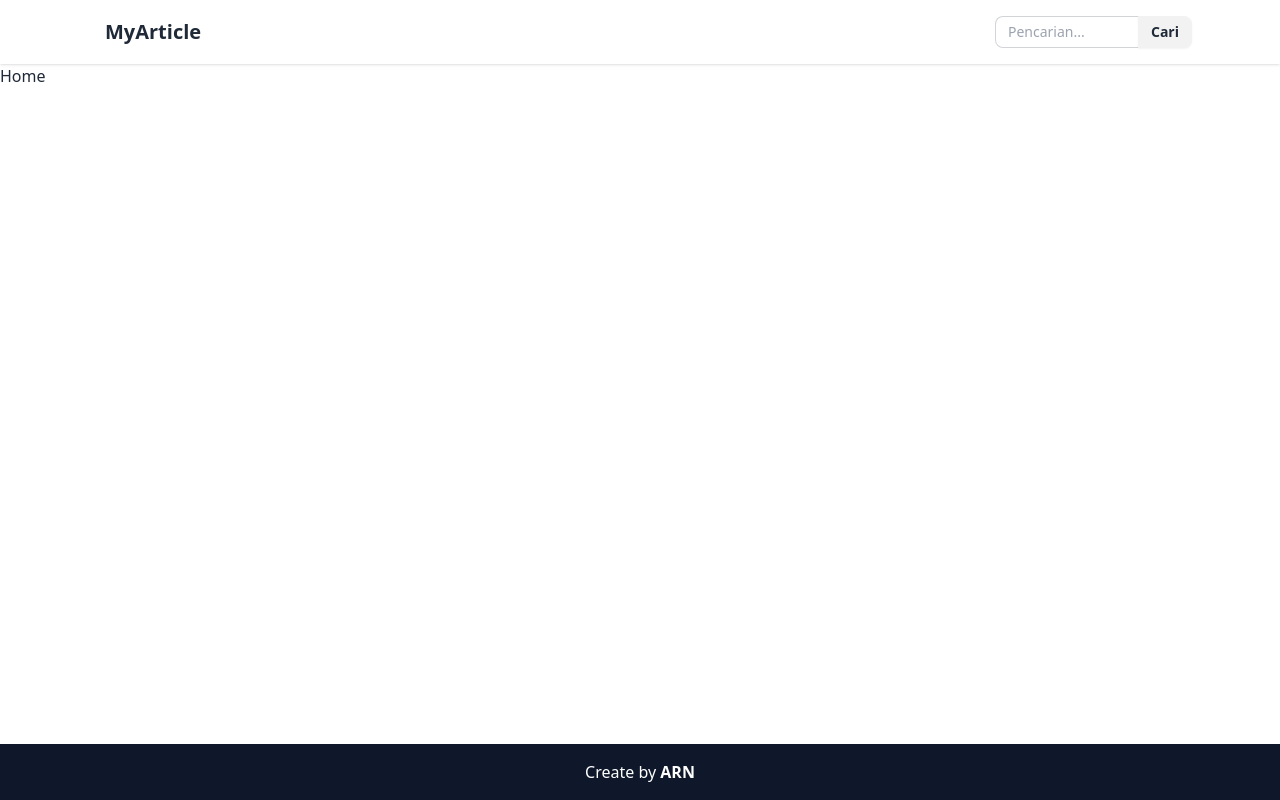
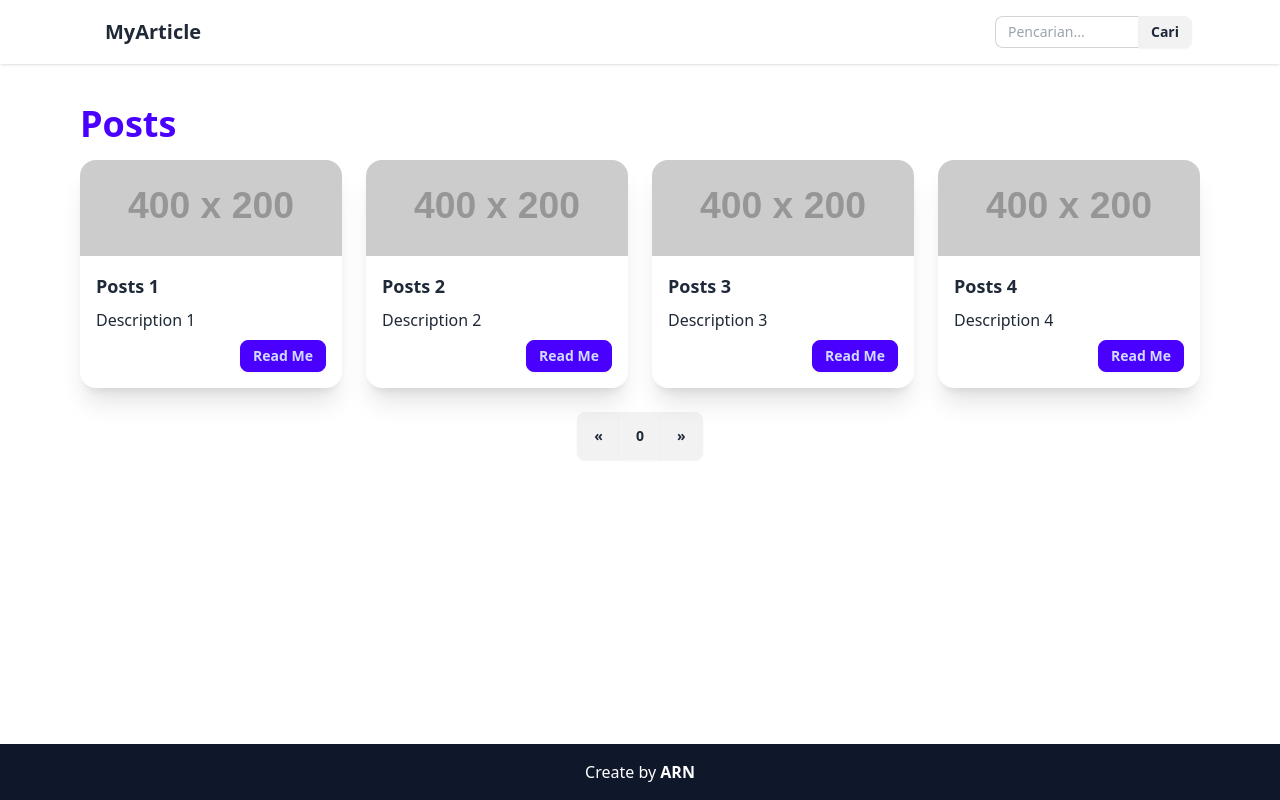
Before and after one commit to AndyARN/Tugas-Project-Neuversity, a React (Vite) app: page / in a window 1280 px wide. Built offline with nearby package versions, Linux system fonts and the light colour scheme.

Commit message:
add section catalog, card post, and pagination component for homepage

```diff
--- /dev/null
+++ b/src/components/block/CardPost.jsx
@@ -0,0 +1,28 @@
+/* eslint-disable react/prop-types */
+/* eslint-disable no-unused-vars */
+import React from "react";
+
+export default function CardPost({
+  image = "https://placehold.co/400x200",
+  title = "title",
+  description = "description",
+}) {
+  return (
+    <div className="card bg-base-100 shadow-xl">
+      <figure>
+        <img
+          className="object-cover object-center w-full h-24 aspect-video"
+          src={image}
+          alt={title}
+        />
+      </figure>
+      <div className="p-4 card-body">
+        <h2 className="card-title sm:text-lg text-sm">{title}</h2>
+        <p className="line-clamp-2 sm:text-base text-xs">{description}</p>
+        <div className="card-actions justify-end">
+          <button className="btn sm:btn-sm btn-xs btn-primary">Read Me</button>
+        </div>
+      </div>
+    </div>
+  );
+}
--- /dev/null
+++ b/src/components/block/Pagination.jsx
@@ -0,0 +1,22 @@
+/* eslint-disable react/prop-types */
+/* eslint-disable no-unused-vars */
+import React from "react";
+
+export default function Paginantion({
+  currentPage = 0,
+  totalPage = 0,
+  onPrev,
+  onNext,
+}) {
+  return (
+    <div className="join mt-6 flex justify-center w-full">
+      <button className="join-item btn" disabled={currentPage > 1}>
+        «
+      </button>
+      <button className="join-item btn">{currentPage}</button>
+      <button className="join-item btn" disabled={currentPage < totalPage}>
+        »
+      </button>
+    </div>
+  );
+}
--- /dev/null
+++ b/src/components/section/SectionCatalog.jsx
@@ -0,0 +1,51 @@
+/* eslint-disable no-unused-vars */
+import React from "react";
+import CardPost from "../block/CardPost";
+import Pagination from "../block/Pagination";
+
+export default function SectionCatalog() {
+  const posts = [
+    {
+      id: 1,
+      title: "Posts 1",
+      description: "Description 1",
+    },
+    {
+      id: 2,
+      title: "Posts 2",
+      description: "Description 2",
+    },
+    {
+      id: 3,
+      title: "Posts 3",
+      description: "Description 3",
+    },
+    {
+      id: 4,
+      title: "Posts 4",
+      description: "Description 4",
+    },
+  ];
+
+  return (
+    <section className="container py-10">
+      {/* title */}
+      <h3 className="text-primary font-bold sm:text-4xl text-2xl mb-4">
+        Posts
+      </h3>
+      {/* post */}
+      <div className="grid grid-cols-2 md:grid-cols-3 lg:grid-cols-4 sm:gap-6 gap-x-3 gap-y-6">
+        {posts.map((post) => (
+          <CardPost
+            key={post.id}
+            title={post.title}
+            description={post.description}
+          />
+        ))}
+      </div>
+
+      {/* paginantion */}
+      <Pagination />
+    </section>
+  );
+}
--- a/src/layouts/AdminLayout.jsx
+++ b/src/layouts/AdminLayout.jsx
@@ -1,8 +1,8 @@
 /* eslint-disable react/prop-types */
 /* eslint-disable no-unused-vars */
 import React from "react";
-import NavbarAdmin from "../components/NavbarAdmin";
-import Footer from "../components/Footer";
+import NavbarAdmin from "../components/section/NavbarAdmin";
+import Footer from "../components/section/Footer";
 
 export default function AdminLayout({ children }) {
   return (
--- a/src/layouts/ClientLayout.jsx
+++ b/src/layouts/ClientLayout.jsx
@@ -1,8 +1,8 @@
 /* eslint-disable react/prop-types */
 /* eslint-disable no-unused-vars */
 import React from "react";
-import Navbar from "../components/Navbar";
-import Footer from "../components/Footer";
+import Navbar from "../components/section/Navbar";
+import Footer from "../components/section/Footer";
 
 export default function ClientLayout({ children }) {
   return (
--- a/src/pages/Home.jsx
+++ b/src/pages/Home.jsx
@@ -1,11 +1,12 @@
 /* eslint-disable no-unused-vars */
 import React from "react";
 import ClientLayout from "../layouts/ClientLayout";
+import SectionCatalog from "../components/section/SectionCatalog";
 
 export default function Home() {
   return (
     <ClientLayout>
-      <h1>Home</h1>
+      <SectionCatalog />
     </ClientLayout>
   );
 }
```
Also changed, not shown: src/components/section/Footer.jsx (renamed from src/components/Footer.jsx), src/components/section/Navbar.jsx (renamed from src/components/Navbar.jsx), src/components/section/NavbarAdmin.jsx (renamed from src/components/NavbarAdmin.jsx).
